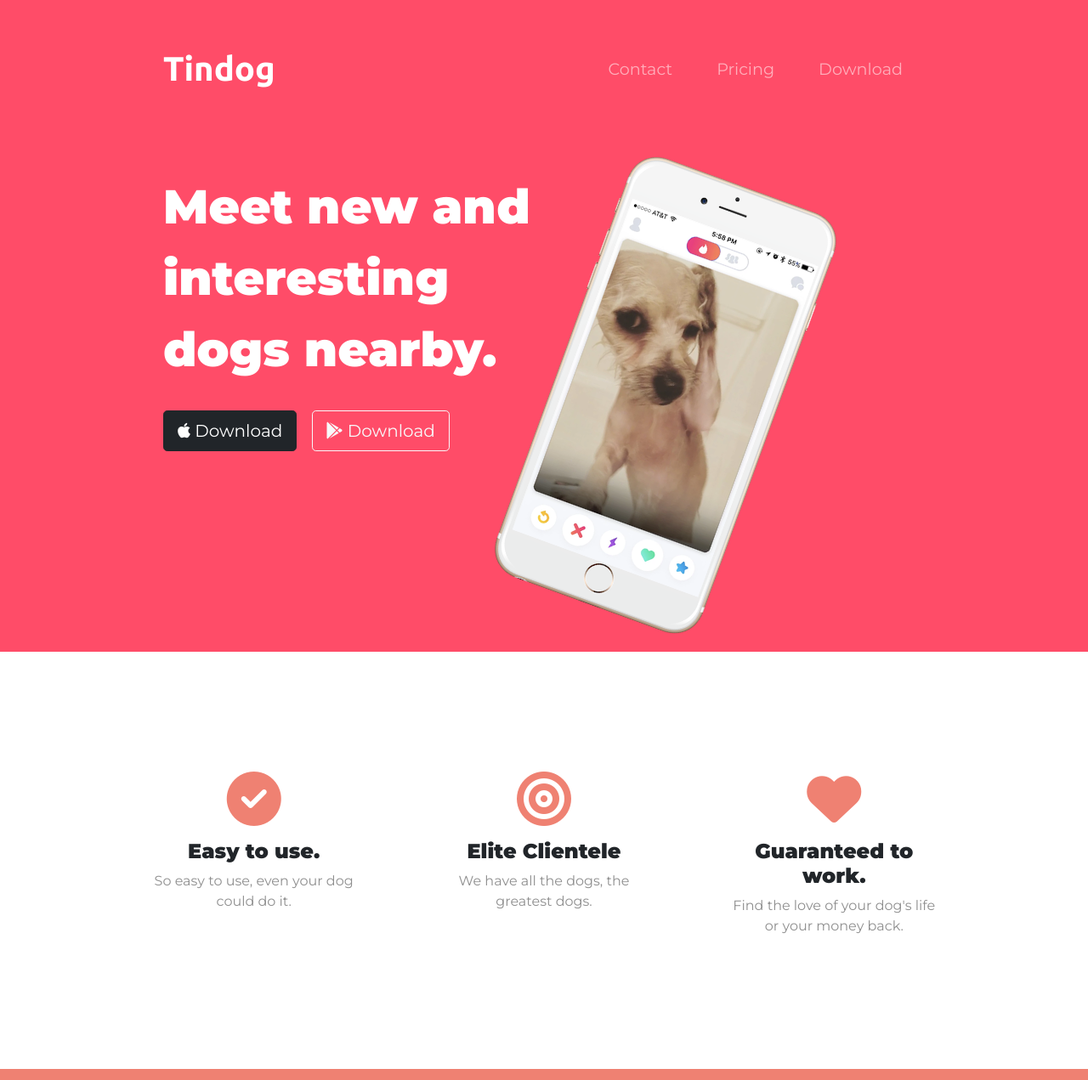
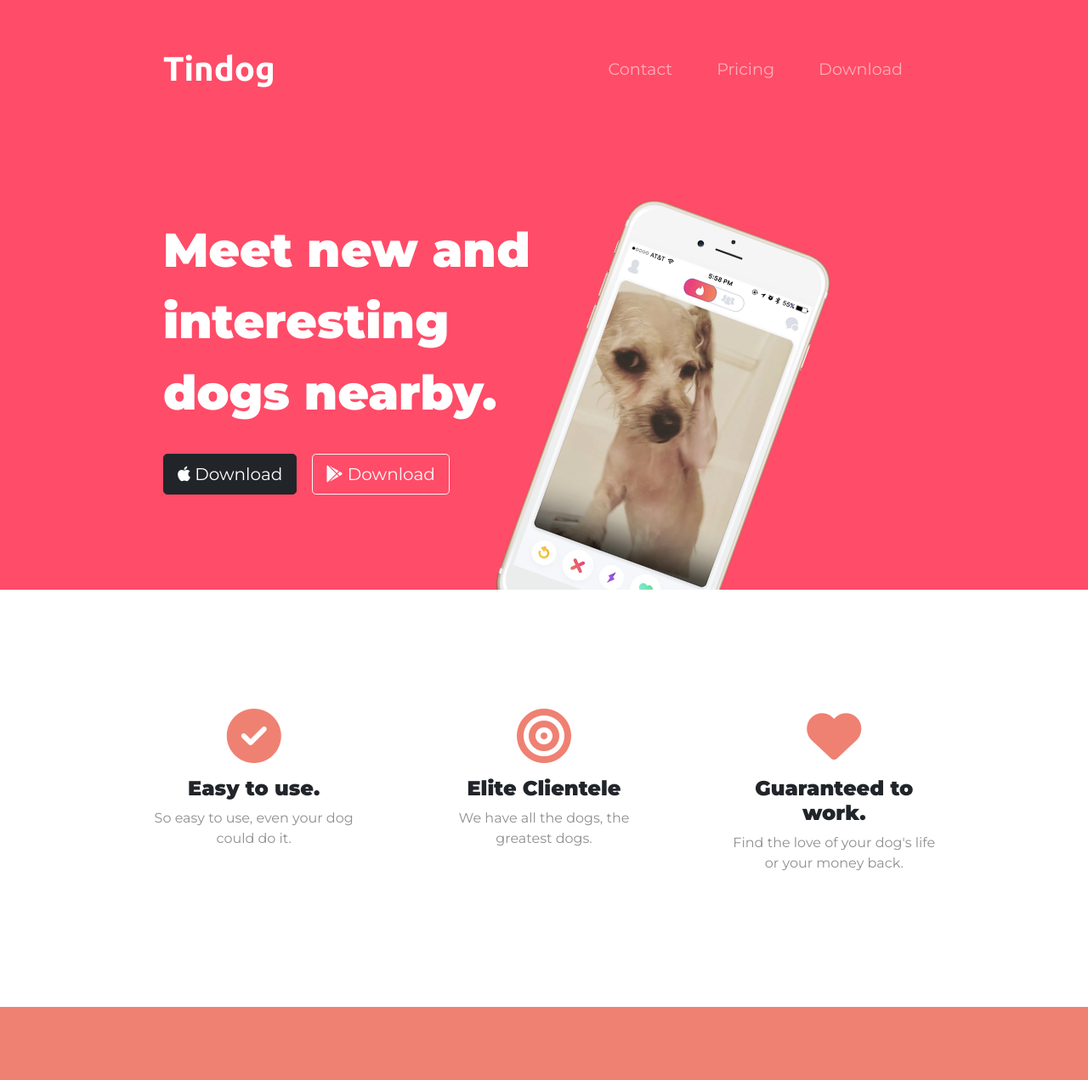
Before and after one commit to aj112358/web-development-learning, a plain HTML site: page Boostrap_project/index.html in a window 1280 px wide. Shown: the top 1271 px of the page at 85% size. Drawn offline with nearby package versions, Linux system fonts and the light colour scheme.

Commit message:
learned about CSS z-index

```diff
--- a/Boostrap_project/css/styles.css
+++ b/Boostrap_project/css/styles.css
@@ -31,7 +31,8 @@
 /* CLASS SELECTORS */
 
 .container-fluid {
-    padding: 3% 15%;
+    padding: 3% 15% 7%;
+    /* padding-bottom: 100px; */
 }
 
 /* .navbar {
@@ -59,8 +60,12 @@
 }
 
 .title-image {
-    width: 60%;
+    width: 20%;
     transform: rotate(20deg);
+    position: absolute;
+    /* right: 30%; */
+    /* margin-right: 10%; */
+    /* padding-left: 100px; */
 }
 
 .feature {
@@ -87,6 +92,9 @@
 
 #features {
     padding: 7% 10%;
+    position: relative;
+    background-color: white;
+    z-index: 1;
 }
 
 
```
